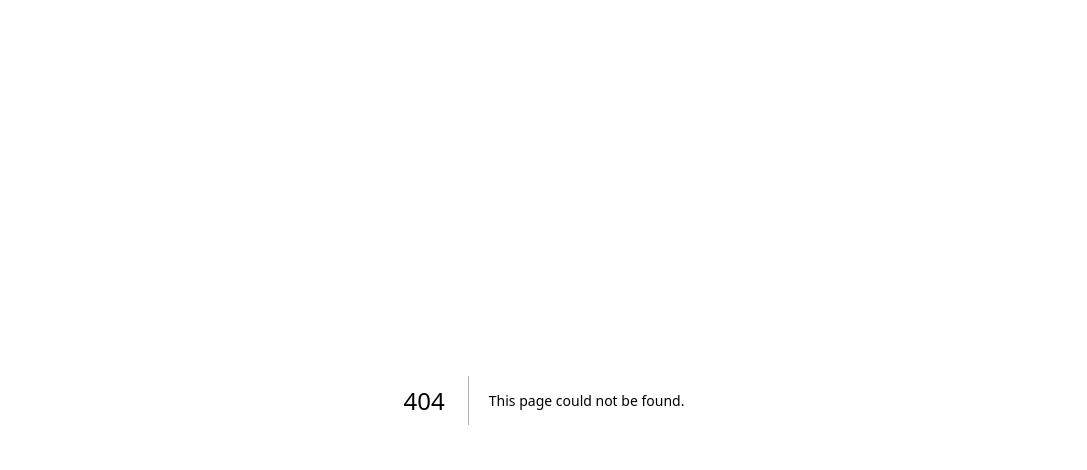
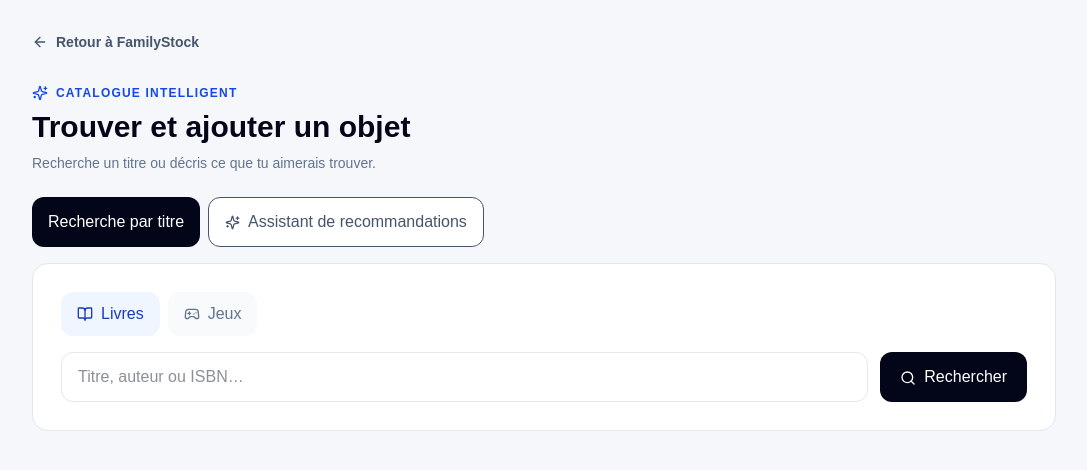
Before and after one commit to jeanlafon12180-ops/familystock, a Next.js app: page /ajout-intelligent in a window 1280 px wide. Before the commit this address had no page. Shown: the top 470 px of the page, without its empty margins (96-1183 px from the left). Built offline with nearby package versions, Linux system fonts and the light colour scheme.

Commit message:
feat: créer la recherche intelligente du catalogue

```diff
--- /dev/null
+++ b/src/app/ajout-intelligent/page.tsx
@@ -0,0 +1,52 @@
+"use client";
+
+import { useState } from "react";
+import Link from "next/link";
+import { ArrowLeft, BookOpen, Gamepad2, Search, Sparkles, Plus, CheckCircle2 } from "lucide-react";
+
+type Result = { id: string; title: string; description: string; image: string; authors?: string; year?: string; category: "Livre" | "Jeu"; players?: string };
+
+export default function SmartAddPage() {
+  const [type, setType] = useState<"book" | "game">("book");
+  const [mode, setMode] = useState<"search" | "assistant">("search");
+  const [query, setQuery] = useState("");
+  const [results, setResults] = useState<Result[]>([]);
+  const [loading, setLoading] = useState(false);
+  const [error, setError] = useState("");
+  const [added, setAdded] = useState<string[]>([]);
+
+  async function search(value = query) {
+    if (value.trim().length < 2) { setError("Saisis au moins deux caractères."); return; }
+    setLoading(true); setError(""); setResults([]);
+    try {
+      const response = await fetch(`/api/catalog-search?type=${type}&q=${encodeURIComponent(value)}`);
+      const data = await response.json();
+      if (!response.ok) throw new Error(data.error || "Recherche impossible.");
+      setResults(data.results || []);
+      if (!(data.results || []).length) setError("Aucun résultat trouvé. Essaie avec d'autres mots.");
+    } catch (e) { setError(e instanceof Error ? e.message : "Erreur de recherche."); }
+    finally { setLoading(false); }
+  }
+
+  function add(result: Result) {
+    const current = JSON.parse(localStorage.getItem("familystock_items") || "[]");
+    if (current.some((item: any) => item.name.toLowerCase() === result.title.toLowerCase())) { setError("Cet objet semble déjà être dans le catalogue."); return; }
+    const id = Math.max(0, ...current.map((item: any) => Number(item.id) || 0)) + 1;
+    current.push({ id, name: result.title, category: result.category, detail: [result.authors, result.year, result.description].filter(Boolean).join(" · ").slice(0, 900), status: "Disponible", color: type === "book" ? "rose" : "blue", icon: type === "book" ? "book" : "game", condition: "Bon état", photo: result.image || undefined, externalId: result.id });
+    localStorage.setItem("familystock_items", JSON.stringify(current));
+    setAdded(old => [...old, result.id]);
+  }
+
+  return <main className="min-h-screen bg-[#f6f7fb] px-4 py-8 sm:px-8"><div className="mx-auto max-w-5xl">
+    <Link href="/" className="inline-flex items-center gap-2 text-sm font-semibold text-slate-600"><ArrowLeft size={16}/> Retour à FamilyStock</Link>
+    <header className="mt-7"><div className="flex items-center gap-2 text-xs font-bold uppercase tracking-widest text-blue-700"><Sparkles size={16}/> Catalogue intelligent</div><h1 className="mt-2 text-3xl font-bold text-slate-950">Trouver et ajouter un objet</h1><p className="mt-2 text-sm text-slate-500">Recherche un titre ou décris ce que tu aimerais trouver.</p></header>
+    <div className="mt-6 flex flex-wrap gap-2"><button onClick={()=>setMode("search")} className={`rounded-xl px-4 py-3 text-sm font-bold ${mode==="search"?"bg-slate-950 text-white":"border bg-white text-slate-600"}`}>Recherche par titre</button><button onClick={()=>setMode("assistant")} className={`rounded-xl px-4 py-3 text-sm font-bold ${mode==="assistant"?"bg-slate-950 text-white":"border bg-white text-slate-600"}`}><Sparkles size={15} className="mr-2 inline"/>Assistant de recommandations</button></div>
+    <section className="mt-4 rounded-2xl border border-slate-200 bg-white p-5 sm:p-7">
+      <div className="mb-4 flex gap-2"><button onClick={()=>{setType("book");setResults([]);}} className={`flex items-center gap-2 rounded-xl px-4 py-2.5 text-sm font-semibold ${type==="book"?"bg-blue-50 text-blue-800":"bg-slate-50 text-slate-500"}`}><BookOpen size={16}/> Livres</button><button onClick={()=>{setType("game");setResults([]);}} className={`flex items-center gap-2 rounded-xl px-4 py-2.5 text-sm font-semibold ${type==="game"?"bg-blue-50 text-blue-800":"bg-slate-50 text-slate-500"}`}><Gamepad2 size={16}/> Jeux</button></div>
+      <form onSubmit={e=>{e.preventDefault();search();}} className="flex flex-col gap-3 sm:flex-row"><input value={query} onChange={e=>setQuery(e.target.value)} placeholder={mode==="assistant"?"Ex. un livre jeunesse sur les animaux…":type==="book"?"Titre, auteur ou ISBN…":"Nom du jeu de société…"} className="min-w-0 flex-1 rounded-xl border border-slate-200 px-4 py-3 text-sm outline-none focus:border-slate-500"/><button disabled={loading} className="rounded-xl bg-slate-950 px-5 py-3 text-sm font-bold text-white disabled:opacity-50"><Search size={16} className="mr-2 inline"/>{loading?"Recherche…":mode==="assistant"?"Trouver des idées":"Rechercher"}</button></form>
+      {mode==="assistant"&&<p className="mt-3 text-xs text-slate-500">L'assistant transforme ta description en recherche thématique et propose des résultats du catalogue externe. Ce premier prototype n'utilise pas encore de modèle IA conversationnel.</p>}
+      {error&&<p className="mt-4 rounded-xl bg-amber-50 p-3 text-sm text-amber-800">{error}</p>}
+    </section>
+    {results.length>0&&<div className="mt-6 grid gap-4 sm:grid-cols-2">{results.map(result=><article key={result.id} className="flex gap-4 rounded-2xl border border-slate-200 bg-white p-4 shadow-sm"><div className="flex h-32 w-24 shrink-0 items-center justify-center overflow-hidden rounded-xl bg-slate-100">{result.image?<img src={result.image} alt={result.title} className="h-full w-full object-cover"/>:<Gamepad2 className="text-slate-400" size={30}/>}</div><div className="min-w-0 flex-1"><h2 className="font-bold text-slate-900">{result.title}</h2>{result.authors&&<p className="mt-1 text-xs text-slate-500">{result.authors}</p>}<p className="mt-1 text-xs text-slate-400">{result.year||""}</p><p className="mt-2 line-clamp-4 text-xs leading-5 text-slate-600">{result.description}</p><button disabled={added.includes(result.id)} onClick={()=>add(result)} className="mt-3 rounded-lg bg-slate-950 px-3 py-2 text-xs font-bold text-white disabled:bg-emerald-100 disabled:text-emerald-800">{added.includes(result.id)?<><CheckCircle2 size={14} className="mr-1 inline"/>Ajouté</>:<><Plus size={14} className="mr-1 inline"/>Ajouter au catalogue</>}</button></div></article>)}</div>}
+  </div></main>;
+}
```
